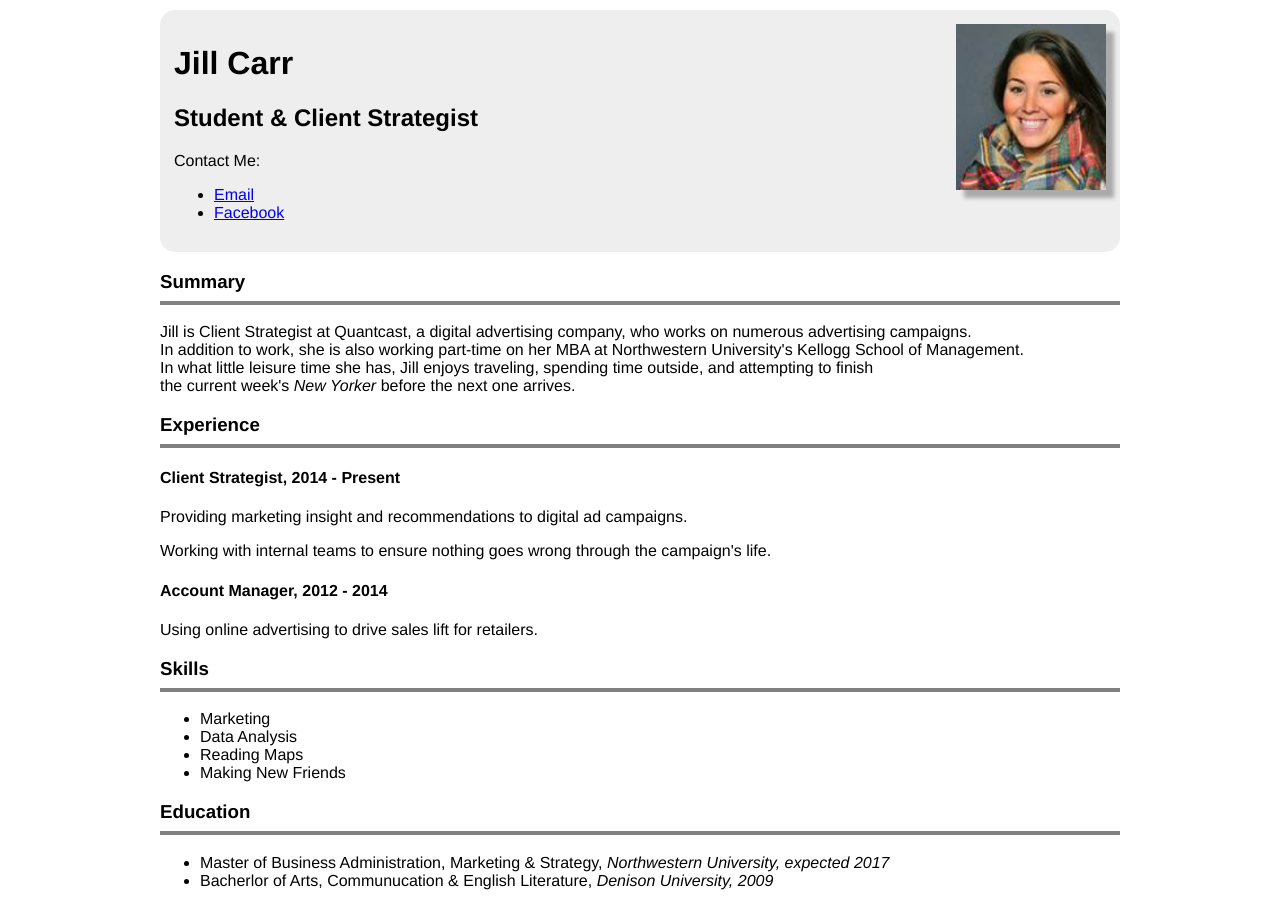
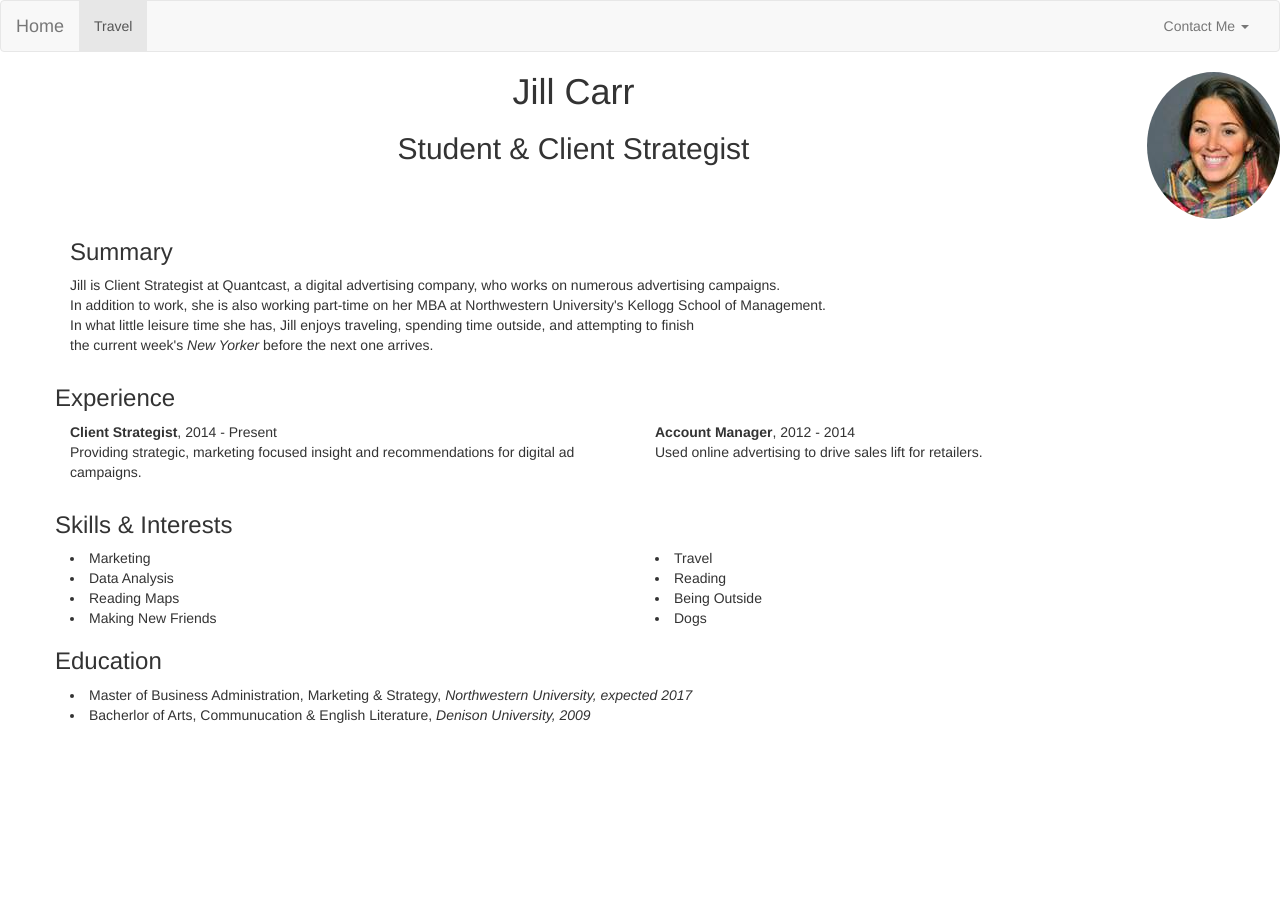
Before and after one commit to JMCarr12/hw2, a plain HTML site: page index.html in a window 1280 px wide. After the commit the page ends 800 px from the top, so only its background shows below. Drawn offline with nearby package versions, Linux system fonts and the light colour scheme.

Commit message:
Bootstrap Updates

```diff
--- a/index.html
+++ b/index.html
@@ -1,23 +1,61 @@
 <!DOCTYPE html>
-<html>
 <head>
+  <meta charset="utf-8">
+  <meta http-equiv="X-UA-Compatible" content="IE=edge">
+  <meta name="viewport" content="width=device-width, initial-scale=1">
   <title>Jill Carr</title>
-    <meta charset="UTF-8">
-    <link rel="stylesheet" type="text/css" href="styles.css">
+  <link rel="stylesheet" rel="styles.css" href="http://maxcdn.bootstrapcdn.com/bootstrap/3.3.6/css/bootstrap.css">
+  <script src="http://code.jquery.com/jquery-2.1.4.js"></script>
+  <script src="http://maxcdn.bootstrapcdn.com/bootstrap/3.3.6/js/bootstrap.js"></script>
 </head>
-
   <body>
-    <div class="header">
-      <img src="JMC Pic.jpg">
-      <h1>Jill Carr</h1>
-      <h2>Student & Client Strategist</h2>
-      <p>Contact Me:</p>
-      <ul>
-        <li><a href="mailto:j-carr@kellogg.northwestern.edu">Email</a></li>
-        <li><a href="https://www.facebook.com/jill.carr.18">Facebook</a></li>
-      </ul>
+    <body>
+        <nav class="navbar navbar-default">
+      <div class="container-fluid">
+        <!-- Brand and toggle get grouped for better mobile display -->
+        <div class="navbar-header">
+          <button type="button" class="navbar-toggle collapsed" data-toggle="collapse" data-target="#bs-example-navbar-collapse-1" aria-expanded="false">
+            <span class="sr-only">Toggle navigation</span>
+            <span class="icon-bar"></span>
+            <span class="icon-bar"></span>
+            <span class="icon-bar"></span>
+          </button>
+          <a class="navbar-brand" href="#">Home</a>
         </div>
 
+        <!-- Collect the nav links, forms, and other content for toggling -->
+        <div class="collapse navbar-collapse" id="bs-example-navbar-collapse-1">
+          <ul class="nav navbar-nav">
+            <li class="active"><a href="file:///C:/Users/jcarr/Desktop/Business%20School/Software%20Development/Code/hw2/travel.html">Travel<span class="sr-only">(current)</span></a></li>
+            <!-- <li><a href="#">Contact Me</a></li> -->
+          </ul>
+          <ul class="nav navbar-nav navbar-right">
+            <!-- <li><a href="#">TBD</a></li> -->
+            <li class="dropdown">
+              <a href="#" class="dropdown-toggle" data-toggle="dropdown" role="button" aria-haspopup="true" aria-expanded="false">Contact Me <span class="caret"></span></a>
+              <ul class="dropdown-menu">
+                    <ul class="dropdown-toggle" aria-labelledby="dropdownmenu">
+                      <li><a href="mailto:j-carr@kellogg.northwestern.edu"target="_blank">Email</a></li>
+                      <li><a href="https://www.facebook.com/jill.carr.18"target="_blank">Facebook</a></li>
+                      <li><a href="https://www.linkedin.com/in/jill-carr-37385725"target="_blank">LinkedIn</a></li>
+                      <!-- <li role="separator" class="divider"></li> -->
+                      <!-- <li><a href="#">Separated link</a></li> -->
+                    </ul>
+          </div><!-- /.navbar-collapse -->
+      </div><!-- /.container-fluid -->
+    </nav>
+
+
+    <div class="header">
+      <img src="JMC Pic.jpg" class="img-circle" align="right">
+      <center><h1>Jill Carr</h1></center>
+      <center><h2>Student & Client Strategist</h2></center>
+    </div>
+
+    <div class="container">
+<!-- First Row -->
+      <div class="row">
+          <div class="col-md-12">
           <h3>Summary</h3>
             <p>
               Jill is Client Strategist at Quantcast, a digital advertising company, who works on numerous advertising campaigns.
@@ -25,30 +63,48 @@
               <br>In what little leisure time she has, Jill enjoys traveling, spending time outside, and attempting to finish
               <br>the current week's <i>New Yorker</i> before the next one arrives.</s>
             </p>
+          </div>
+        </div>
+<!-- Second Row -->
+          <div class="row">
+          <h3>Experience</h3>
+              <div class="col-sm-6"
+                  <h4><b>Client Strategist</b>, 2014 - Present</h4>
+                    <p>Providing strategic, marketing focused insight and recommendations for digital ad campaigns.</p>
+              </div>
+              <div class="col-sm-6"
+                  <h4><b>Account Manager</b>, 2012 - 2014</h4>
+                    <p>Used online advertising to drive sales lift for retailers.</p>
+                </div>
+          </div>
 
-    <h3>Experience</h3>
-
-    <h4>Client Strategist, 2014 - Present</h4>
-    <p>Providing marketing insight and recommendations to digital ad campaigns.</p>
-    <p>Working with internal teams to ensure nothing goes wrong through the campaign's life.</p>
-
-    <h4>Account Manager, 2012 - 2014</h4>
-    <p>Using online advertising to drive sales lift for retailers.</p>
-
-    <h3>Skills</h3>
+        <div class="row">
+          <h3>Skills & Interests</h3>
+              <div class="col-sm-6"
                 <ul>
                   <li>Marketing</li>
                   <li>Data Analysis</li>
                   <li>Reading Maps</li>
                   <li>Making New Friends</li>
                 </ul>
+              </div>
+                <div class="col-sm-6"
+                  <ul>
+                    <li>Travel</li>
+                    <li>Reading</li>
+                    <li>Being Outside</li>
+                    <li>Dogs</li>
+                  </div>
+            </div>
 
+        <div class="row">
             <h3>Education</h3>
+            <div class="col-sm-8"
               <ul>
                 <li>Master of Business Administration, Marketing & Strategy, <em>Northwestern University, expected 2017</em></li>
                 <li>Bacherlor of Arts, Communucation & English Literature, <em>Denison University, 2009</em></li>
               </ul>
-
+        </div>
 
     </body>
 </html>
--- a/styles.css
+++ b/styles.css
@@ -9,7 +9,8 @@ img {
   float: right;
 }
 
-.header {
+
+/*.header {*/
   background: #EEE;
   padding: 14px;
   border-radius: 15px;
```
Also changed, not shown: 1 other file. Lines whose indentation alone changed are shown as unchanged.
